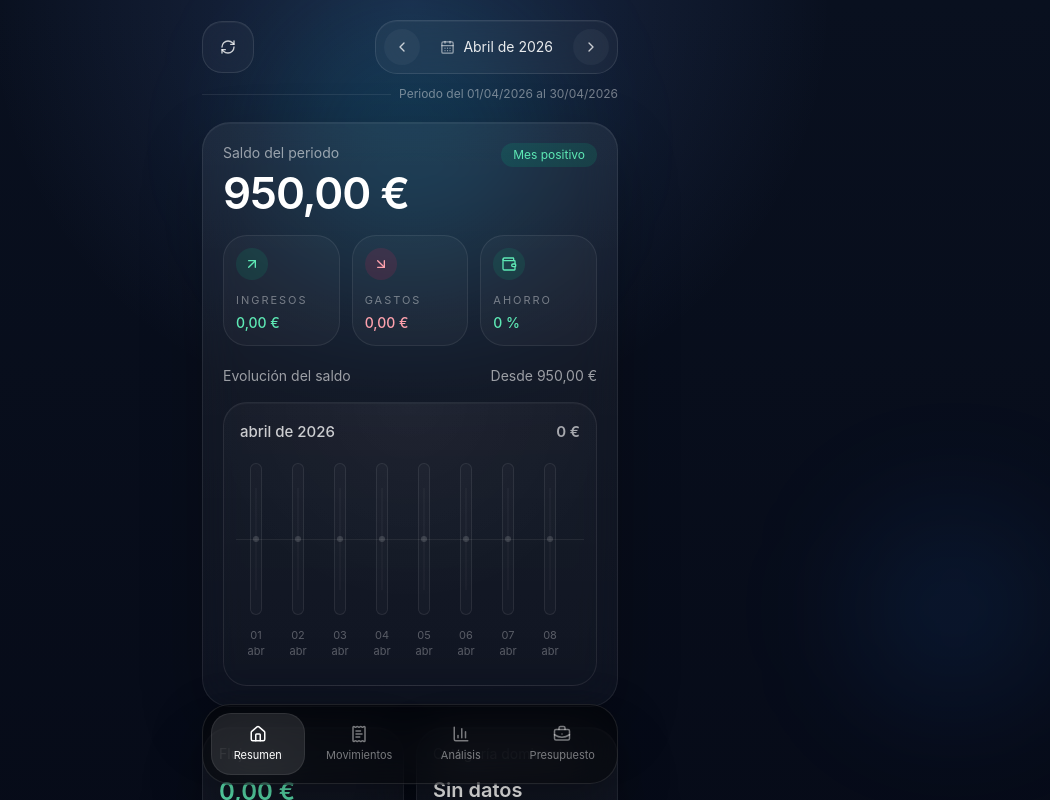
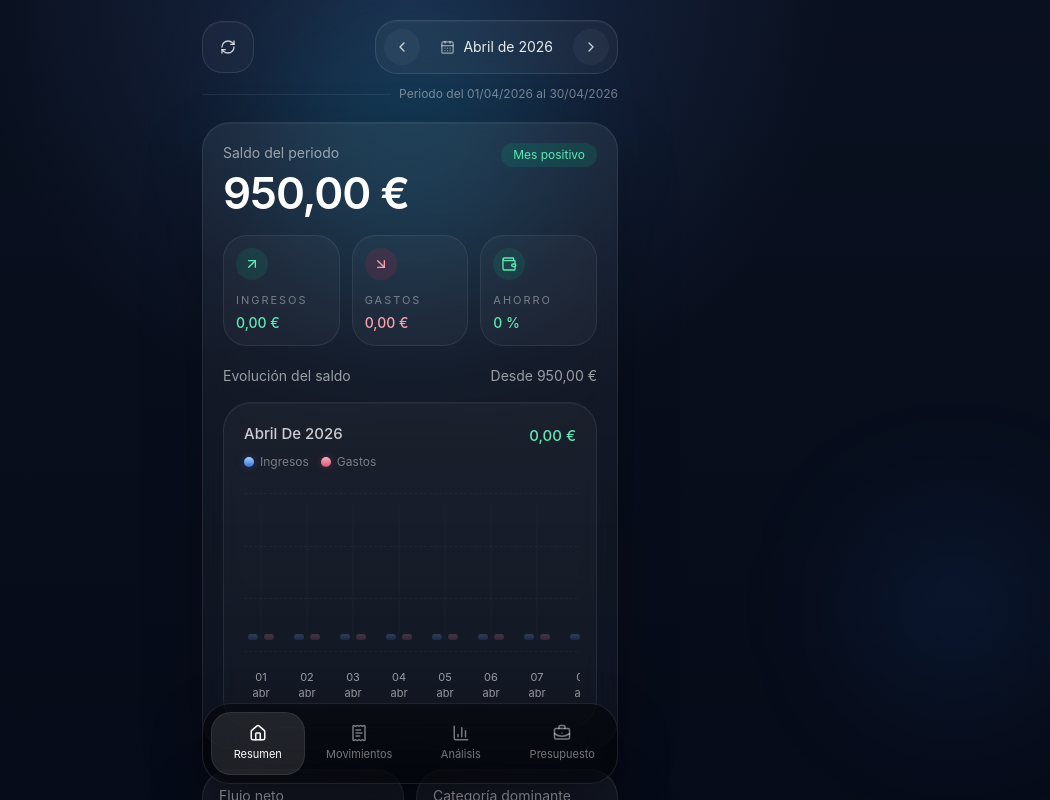
Before and after one commit to maatii022/app-contabilidad-diaria, a Next.js app: page /resumen in a window 1280 px wide. Shown: the top 800 px of the page, without its empty margins (230-1280 px from the left). Built offline with nearby package versions, Linux system fonts and the light colour scheme; no server answers.

Commit message:
Probamos grafico de barras dobles

```diff
--- a/components/summary/daily-flow-chart.tsx
+++ b/components/summary/daily-flow-chart.tsx
@@ -11,16 +11,14 @@ type Period = {
   month: number;
 };
 
-const ITEM_COLLAPSED_WIDTH = 32;
-const ITEM_EXPANDED_WIDTH = 54;
-const TRACK_COLLAPSED_WIDTH = 12;
-const TRACK_EXPANDED_WIDTH = 28;
-const COLUMN_GAP = 10;
-const TRACK_HEIGHT = 152;
-const ZERO_LINE_Y = TRACK_HEIGHT / 2;
-const BAR_MAX_HEIGHT = 46;
-const BAR_MIN_HEIGHT = 8;
-const LABEL_HEIGHT = 24;
+const DAY_WIDTH = 34;
+const DAY_WIDTH_SELECTED = 58;
+const DAY_GAP = 12;
+const CHART_HEIGHT = 170;
+const GRID_LINES = 4;
+const BAR_WIDTH = 10;
+const BAR_WIDTH_SELECTED = 16;
+const MAX_BAR_HEIGHT = 118;
 
 export function DailyFlowChart({ trend, period, openingBalance }: { trend: TrendPoint[]; period: Period; openingBalance: number }) {
   const router = useRouter();
@@ -31,15 +29,19 @@ export function DailyFlowChart({ trend, period, openingBalance }: { trend: Trend
     [selectedDate, trend]
   );
 
-  const monthNet = useMemo(
-    () => trend.reduce((sum, point) => sum + point.net, 0),
-    [trend]
+  const monthNet = useMemo(() => trend.reduce((sum, point) => sum + point.net, 0), [trend]);
+  const monthLabel = useMemo(
+    () => new Intl.DateTimeFormat('es-ES', { month: 'long', year: 'numeric' }).format(new Date(period.year, period.month - 1, 1)),
+    [period.month, period.year]
   );
 
-  const maxDailyMagnitude = Math.max(...trend.map((point) => Math.abs(point.net)), 1);
+  const maxValue = Math.max(
+    ...trend.flatMap((point) => [point.income, point.expense]),
+    1
+  );
+
   const chartWidth = trend.reduce((sum, point, index) => {
-    const itemWidth = selectedDate === point.date ? ITEM_EXPANDED_WIDTH : ITEM_COLLAPSED_WIDTH;
-    return sum + itemWidth + (index === 0 ? 0 : COLUMN_GAP);
+    return sum + (selectedDate === point.date ? DAY_WIDTH_SELECTED : DAY_WIDTH) + (index === 0 ? 0 : DAY_GAP);
   }, 0);
 
   function handleSelect(point: TrendPoint) {
@@ -57,6 +59,9 @@ export function DailyFlowChart({ trend, period, openingBalance }: { trend: Trend
     setSelectedDate(point.date);
   }
 
+  const headerLabel = selectedPoint ? formatSelectedDate(selectedPoint.date) : monthLabel;
+  const headerValue = selectedPoint ? selectedPoint.net : monthNet;
+
   return (
     <div className="space-y-4">
       <div className="flex items-center justify-between text-sm text-white/58">
@@ -64,97 +69,101 @@ export function DailyFlowChart({ trend, period, openingBalance }: { trend: Trend
         <span>Desde {formatCurrency(openingBalance)}</span>
       </div>
 
-      <div className="rounded-[24px] border border-white/[0.08] bg-[radial-gradient(circle_at_top,_rgba(255,255,255,0.035),_transparent_60%),linear-gradient(180deg,rgba(255,255,255,0.022),rgba(255,255,255,0.01))] px-4 py-4 shadow-[inset_0_1px_0_rgba(255,255,255,0.03)]">
-        <div className="mb-4 flex min-h-7 items-center justify-between gap-3">
-          <p className="truncate text-[15px] font-medium text-white/78">
-            {selectedPoint ? formatSelectedDate(selectedPoint.date) : formatMonthCaption(period.year, period.month)}
-          </p>
-          <p className={`shrink-0 text-[15px] font-semibold ${getValueTone((selectedPoint?.net ?? monthNet))}`}>
-            {formatSignedCompactCurrency(selectedPoint?.net ?? monthNet)}
+      <div className="rounded-[28px] border border-white/8 bg-[linear-gradient(180deg,rgba(255,255,255,0.035),rgba(255,255,255,0.018))] p-5 shadow-[inset_0_1px_0_rgba(255,255,255,0.03)]">
+        <div className="mb-4 flex items-start justify-between gap-4">
+          <div>
+            <p className="text-[15px] font-medium capitalize text-white/78">{headerLabel}</p>
+            <div className="mt-2 flex items-center gap-3 text-[12px] text-white/42">
+              <span className="inline-flex items-center gap-1.5">
+                <span className="h-2.5 w-2.5 rounded-full bg-[linear-gradient(180deg,rgba(155,216,255,1),rgba(72,127,255,0.82))] shadow-[0_0_10px_rgba(94,146,255,0.28)]" />
+                Ingresos
+              </span>
+              <span className="inline-flex items-center gap-1.5">
+                <span className="h-2.5 w-2.5 rounded-full bg-[linear-gradient(180deg,rgba(255,184,202,0.96),rgba(255,95,130,0.82))] shadow-[0_0_10px_rgba(255,98,134,0.22)]" />
+                Gastos
+              </span>
+            </div>
+          </div>
+
+          <p className={`shrink-0 pt-0.5 text-[15px] font-medium ${headerValue >= 0 ? 'text-emerald-300' : 'text-rose-300'}`}>
+            {headerValue > 0 ? '+' : headerValue < 0 ? '-' : ''}{formatCurrency(Math.abs(headerValue))}
           </p>
         </div>
 
         <div className="scrollbar-none -mx-1 overflow-x-auto pb-1">
           <div className="relative px-1" style={{ width: `${chartWidth}px` }}>
-            <div className="pointer-events-none absolute left-0 right-0 z-0 h-px bg-white/[0.07]" style={{ top: `${ZERO_LINE_Y}px` }} />
+            <div className="pointer-events-none absolute inset-x-1 top-0" style={{ height: `${CHART_HEIGHT}px` }}>
+              {Array.from({ length: GRID_LINES }).map((_, index) => {
+                const ratio = index / (GRID_LINES - 1);
+                const top = ratio * (CHART_HEIGHT - 12) + 6;
+                return (
+                  <div
+                    key={index}
+                    className="absolute inset-x-0 border-t border-dashed border-white/[0.045]"
+                    style={{ top: `${top}px` }}
+                  />
+                );
+              })}
+            </div>
 
-            <div className="relative z-10 flex items-end" style={{ gap: `${COLUMN_GAP}px` }}>
+            <div className="flex items-end" style={{ gap: `${DAY_GAP}px` }}>
               {trend.map((point) => {
                 const isSelected = selectedDate === point.date;
-                const hasMovement = point.income > 0 || point.expense > 0;
-                const isPositive = point.net > 0;
-                const isNegative = point.net < 0;
-                const magnitudeRatio = Math.abs(point.net) / maxDailyMagnitude;
-                const barHeight = hasMovement ? Math.max(BAR_MIN_HEIGHT, Math.round(magnitudeRatio * BAR_MAX_HEIGHT)) : 0;
+                const dayWidth = isSelected ? DAY_WIDTH_SELECTED : DAY_WIDTH;
+                const incomeHeight = getBarHeight(point.income, maxValue);
+                const expenseHeight = getBarHeight(point.expense, maxValue);
                 const dateParts = formatChartDateParts(point.date);
+                const groupHasData = point.income > 0 || point.expense > 0;
 
                 return (
                   <button
                     key={point.date}
                     type="button"
                     onClick={() => handleSelect(point)}
-                    className="group flex shrink-0 flex-col items-center"
-                    style={{ width: `${isSelected ? ITEM_EXPANDED_WIDTH : ITEM_COLLAPSED_WIDTH}px` }}
                     aria-pressed={isSelected}
-                    aria-label={selectedPoint?.date === point.date ? `Abrir movimientos del ${formatSelectedDate(point.date)}` : `Seleccionar ${formatSelectedDate(point.date)}`}
+                    aria-label={isSelected ? `Abrir movimientos del ${formatSelectedDate(point.date)}` : `Seleccionar ${formatSelectedDate(point.date)}`}
+                    className="group shrink-0 text-left"
+                    style={{ width: `${dayWidth}px` }}
                   >
-                    <div className="relative" style={{ width: `${isSelected ? ITEM_EXPANDED_WIDTH : ITEM_COLLAPSED_WIDTH}px`, height: `${TRACK_HEIGHT}px` }}>
-                      {isSelected && hasMovement ? (
-                        <div
-                          className={`pointer-events-none absolute left-1/2 z-10 -translate-x-1/2 rounded-full px-2 py-1 text-[11px] font-semibold leading-none backdrop-blur-md ${
-                            point.net >= 0 ? 'bg-emerald-500/16 text-emerald-300' : 'bg-rose-500/16 text-rose-300'
-                          }`}
-                          style={{ top: `${getLabelTop(point.net)}px` }}
+                    <div
+                      className={`relative rounded-[22px] border transition-all duration-300 ease-out ${
+                        isSelected
+                          ? 'border-white/14 bg-white/[0.04] shadow-[0_14px_36px_rgba(3,8,25,0.24),inset_0_0_0_1px_rgba(255,255,255,0.02)]'
+                          : 'border-transparent bg-transparent'
+                      }`}
+                      style={{ height: `${CHART_HEIGHT}px` }}
+                    >
+                      <div className="absolute left-1/2 bottom-4 top-4 w-px -translate-x-1/2 bg-white/[0.035]" />
+
+                      {isSelected && groupHasData ? (
+                        <div className={`absolute left-1/2 z-10 -translate-x-1/2 rounded-full px-2.5 py-1 text-[11px] font-medium leading-none backdrop-blur-md ${point.net >= 0 ? 'bg-emerald-500/16 text-emerald-300' : 'bg-rose-500/16 text-rose-300'}`}
+                          style={{ top: `${getNetLabelTop(point, maxValue)}px` }}
                         >
-                          {formatSignedCompactCurrency(point.net)}
+                          {point.net > 0 ? '+' : point.net < 0 ? '-' : ''}
+                          {formatCompactCurrency(Math.abs(point.net))}
                         </div>
                       ) : null}
 
-                      <div
-                        className={`absolute left-1/2 top-0 h-full -translate-x-1/2 overflow-hidden rounded-full border transition-all duration-300 ease-out ${
-                          isSelected
-                            ? 'border-white/[0.16] bg-white/[0.045] shadow-[0_0_0_1px_rgba(255,255,255,0.03),0_10px_24px_rgba(3,10,26,0.28)]'
-                            : 'border-white/[0.08] bg-white/[0.02]'
-                        }`}
-                        style={{ width: `${isSelected ? TRACK_EXPANDED_WIDTH : TRACK_COLLAPSED_WIDTH}px` }}
-                      >
-                        <div className="absolute left-1/2 top-6 bottom-6 w-px -translate-x-1/2 bg-white/[0.05]" />
-
-                        {hasMovement ? (
-                          <>
-                            {isPositive ? (
-                              <div
-                                className={`absolute left-1/2 bottom-1/2 -translate-x-1/2 rounded-full bg-[linear-gradient(180deg,rgba(168,211,255,0.98),rgba(84,130,255,0.7))] shadow-[0_10px_24px_rgba(76,124,255,0.26)] transition-all duration-300 ease-out ${
-                                  isSelected ? 'w-[22px]' : 'w-[10px]'
-                                }`}
-                                style={{ height: `${barHeight}px` }}
-                              />
-                            ) : null}
-
-                            {isNegative ? (
-                              <div
-                                className={`absolute left-1/2 top-1/2 -translate-x-1/2 rounded-full bg-[linear-gradient(180deg,rgba(255,184,201,0.98),rgba(255,93,127,0.7))] shadow-[0_10px_24px_rgba(255,88,121,0.22)] transition-all duration-300 ease-out ${
-                                  isSelected ? 'w-[22px]' : 'w-[10px]'
-                                }`}
-                                style={{ height: `${barHeight}px` }}
-                              />
-                            ) : null}
-                          </>
-                        ) : (
-                          <div className={`absolute left-1/2 top-1/2 -translate-x-1/2 -translate-y-1/2 rounded-full bg-white/[0.14] transition-all duration-300 ${isSelected ? 'h-2.5 w-2.5' : 'h-1.5 w-1.5'}`} />
-                        )}
+                      <div className="absolute inset-x-0 bottom-4 flex items-end justify-center gap-1.5">
+                        <div
+                          className={`rounded-[999px] bg-[linear-gradient(180deg,rgba(155,216,255,1),rgba(72,127,255,0.82))] shadow-[0_10px_24px_rgba(74,123,255,0.22)] transition-all duration-300 ease-out ${
+                            isSelected ? 'w-[16px]' : 'w-[10px]'
+                          } ${point.income === 0 ? 'opacity-20' : ''}`}
+                          style={{ height: `${incomeHeight}px` }}
+                        />
+                        <div
+                          className={`rounded-[999px] bg-[linear-gradient(180deg,rgba(255,184,202,0.96),rgba(255,95,130,0.82))] shadow-[0_10px_24px_rgba(255,98,134,0.18)] transition-all duration-300 ease-out ${
+                            isSelected ? 'w-[16px]' : 'w-[10px]'
+                          } ${point.expense === 0 ? 'opacity-20' : ''}`}
+                          style={{ height: `${expenseHeight}px` }}
+                        />
                       </div>
                     </div>
 
-                    <span
-                      className={`mt-3 flex min-h-[38px] flex-col items-center justify-start text-center text-[11px] leading-4 transition-colors ${
-                        hasMovement ? 'text-white/62' : 'text-white/30'
-                      } ${isSelected ? 'text-white' : 'group-hover:text-white/78'}`}
-                      style={{ width: `${Math.max(36, isSelected ? ITEM_EXPANDED_WIDTH : ITEM_COLLAPSED_WIDTH)}px` }}
-                    >
+                    <div className={`mt-3 flex min-h-[34px] flex-col items-center justify-start text-center text-[11px] leading-4 transition-colors ${isSelected ? 'text-white' : 'text-white/58 group-hover:text-white/82'}`}>
                       <span>{dateParts.day}</span>
                       <span>{dateParts.month}</span>
-                    </span>
+                    </div>
                   </button>
                 );
               })}
@@ -166,18 +175,21 @@ export function DailyFlowChart({ trend, period, openingBalance }: { trend: Trend
   );
 }
 
-function getLabelTop(net: number) {
-  if (net >= 0) {
-    return ZERO_LINE_Y + 8;
+function getBarHeight(value: number, maxValue: number) {
+  if (value <= 0) {
+    return 6;
   }
 
-  return ZERO_LINE_Y - LABEL_HEIGHT - 8;
+  return Math.max(12, Math.round((value / maxValue) * MAX_BAR_HEIGHT));
 }
 
-function getValueTone(value: number) {
-  if (value > 0) return 'text-emerald-300';
-  if (value < 0) return 'text-rose-300';
-  return 'text-white/62';
+function getNetLabelTop(point: TrendPoint, maxValue: number) {
+  const incomeHeight = getBarHeight(point.income, maxValue);
+  const expenseHeight = getBarHeight(point.expense, maxValue);
+  const topHeight = Math.max(incomeHeight, expenseHeight);
+  const top = CHART_HEIGHT - 4 - topHeight;
+
+  return Math.max(18, top - 26);
 }
 
 function formatChartDateParts(value: string) {
@@ -197,18 +209,10 @@ function formatSelectedDate(value: string) {
   }).format(new Date(`${value}T00:00:00`));
 }
 
-function formatMonthCaption(year: number, month: number) {
-  return new Intl.DateTimeFormat('es-ES', {
-    month: 'long',
-    year: 'numeric'
-  }).format(new Date(year, month - 1, 1));
-}
-
-function formatSignedCompactCurrency(value: number) {
-  const sign = value > 0 ? '+' : value < 0 ? '-' : '';
-  return `${sign}${new Intl.NumberFormat('es-ES', {
+function formatCompactCurrency(value: number) {
+  return new Intl.NumberFormat('es-ES', {
     style: 'currency',
     currency: 'EUR',
     maximumFractionDigits: 0
-  }).format(Math.abs(value))}`;
+  }).format(value);
 }
```
